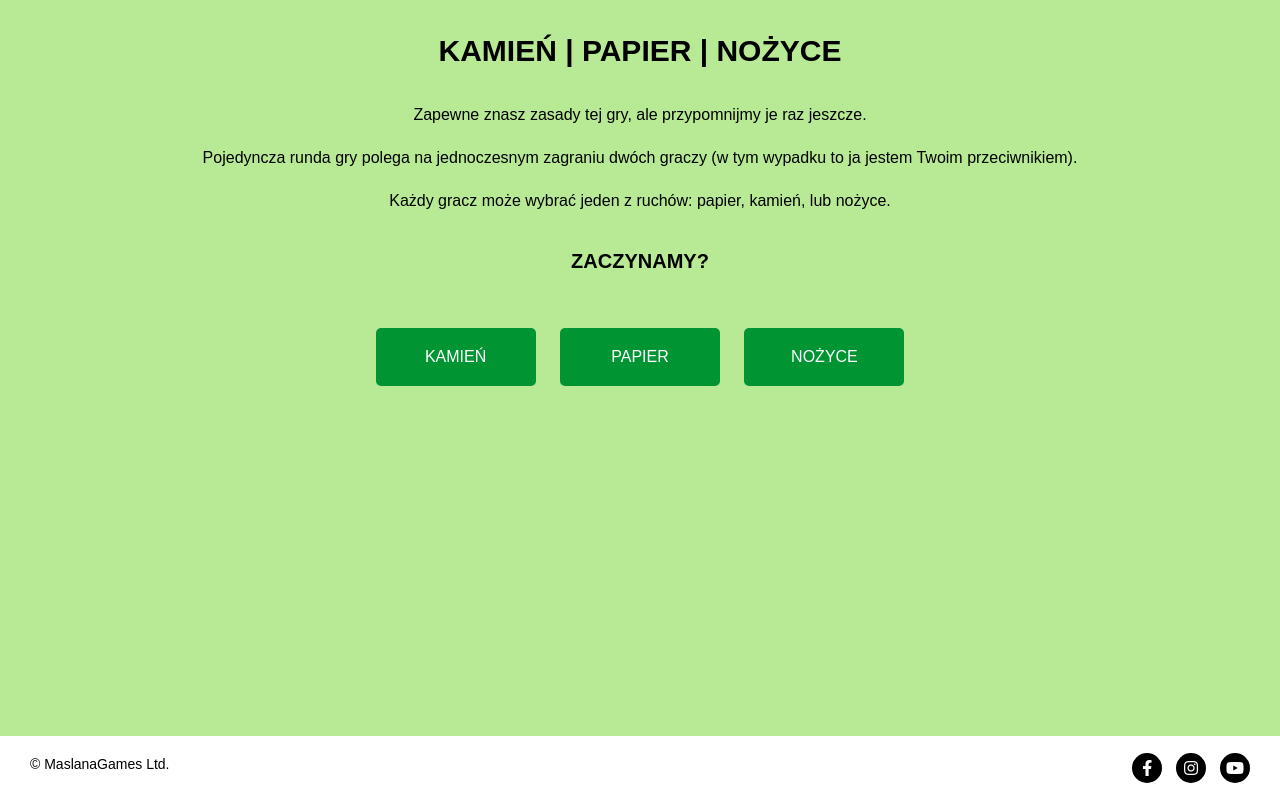
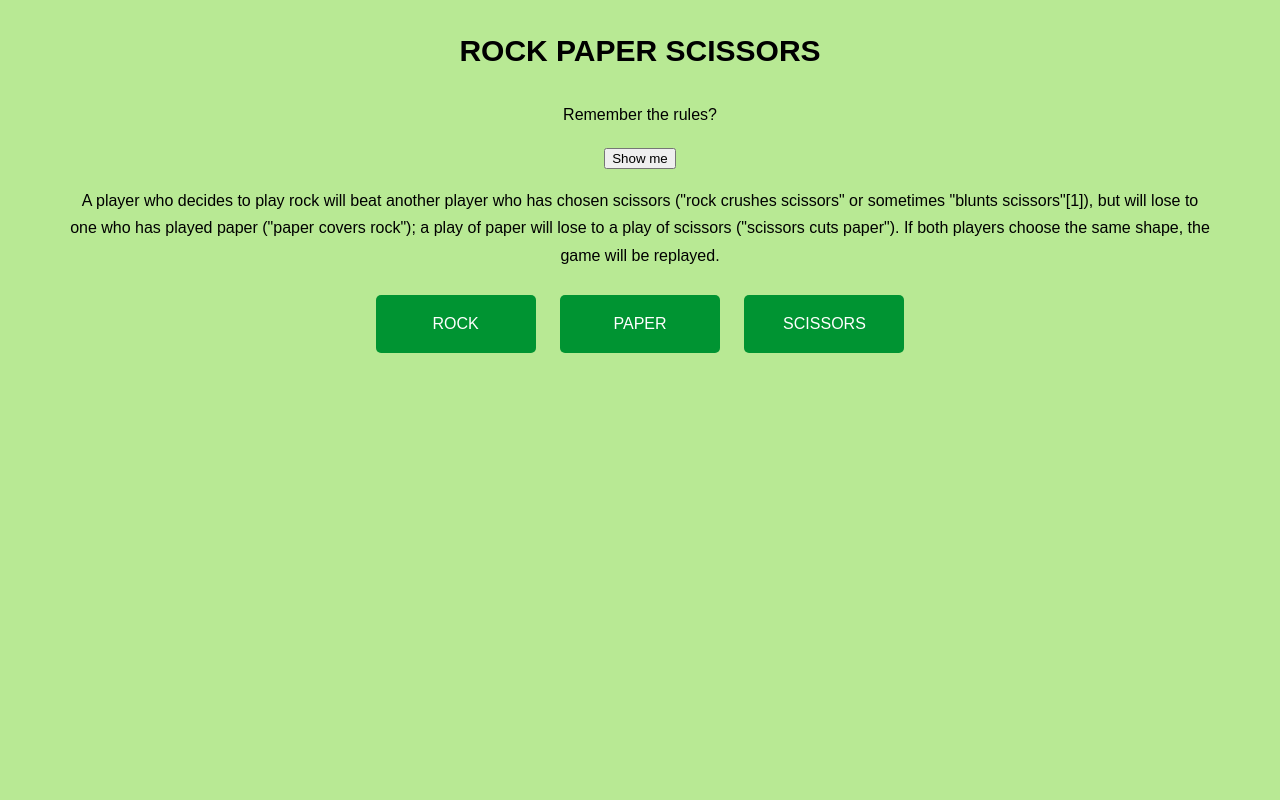
Before and after one commit to maslana-mucha/JS-repository, a website: page index.html in a window 1280 px wide. Drawn offline with Linux system fonts and the light colour scheme.

Commit message:
Insert some changes to HTML code

```diff
--- a/index.html
+++ b/index.html
@@ -1,44 +1,35 @@
 <!DOCTYPE html>
-<html lang="pl">
+<html lang="en">
 <head>
 	<meta charset="UTF-8">
 	<meta name="viewport" content="width=device-width, initial-scale=1.0">
 	<link rel="stylesheet" href="https://cdnjs.cloudflare.com/ajax/libs/font-awesome/5.9.0/css/all.min.css">
-	<title>Kamień, papier, nożyce</title>
+	<title>RockPaperScissors</title>
 	<link rel="stylesheet" href="css/style.css">
 </head>
 <body>
 	<section class="game">
 		<div class="container">
 			<div class="introduction">
-				<h1 class="game-title">kamień | papier | nożyce</h1>
-				<p class="rules">Zapewne znasz zasady tej gry, ale przypomnijmy je raz jeszcze.</p>
-				<p class="rules">Pojedyncza runda gry polega na jednoczesnym zagraniu dwóch graczy (w tym wypadku to ja jestem Twoim przeciwnikiem).</p>
-				<p class="rules">Każdy gracz może wybrać jeden z ruchów: papier, kamień, lub nożyce.</p>
-				<p class="ready">Zaczynamy?</p>
+				<h1 class="game-title">Rock Paper Scissors</h1>
+			</div>
+			<div class="rules">
+				<p>Remember the rules?</p>
+				<button>Show me</button>
+				<p>A player who decides to play rock will beat another player who has chosen scissors ("rock crushes scissors" or sometimes
+				"blunts scissors"[1]), but will lose to one who has played paper ("paper covers rock"); a play of paper will lose to a
+				play of scissors ("scissors cuts paper"). If both players choose the same shape, the game will be replayed.</p>
 			</div>
 			<div class="buttons" id="buttons">
-				<button class="btn" id="button-rock">Kamień</button>
-				<button class="btn" id="button-paper">Papier</button>
-				<button class="btn" id="button-scissors">Nożyce</button>
+				<button class="btn" id="button-rock">Rock</button>
+				<button class="btn" id="button-paper">Paper</button>
+				<button class="btn" id="button-scissors">Scissors</button>
 			</div>
 			<div class="message" id="messages"></div>
 			</div>
 			<div class="counter" id="result"></div>
 		</div>
 	</section>
-	<footer class="footer">
-		<div class="company-name">
-			<p>&copy; MaslanaGames Ltd.</p>
-		</div>
-		<div class="social-media">
-			<ul>
-	      <li><a href="#"><i class="fab fa-facebook-f"></i>Facebook</a></li>
-	      <li><a href="#"><i class="fab fa-instagram"></i>Instagram</a></li>
-	      <li><a href="#"><i class="fab fa-youtube"></i>YouTube</a></li>
-	  	</ul>
-		</div>
-	</footer>
 	<script src="js/functions.js"></script>
 	<script src="js/script.js"></script>
 </body>
--- a/package.json
+++ b/package.json
@@ -27,7 +27,7 @@
     "browser-sync": "^2.26.7",
     "globstar": "^1.0.0",
     "mkdirp": "^0.5.1",
-    "node-sass": "^4.13.0",
+    "node-sass": "^4.14.0",
     "npm-run-all": "^4.1.5",
     "nu-html-checker": "^0.1.0",
     "onchange": "^6.1.0"
```
Also changed, not shown: 1 other file.
